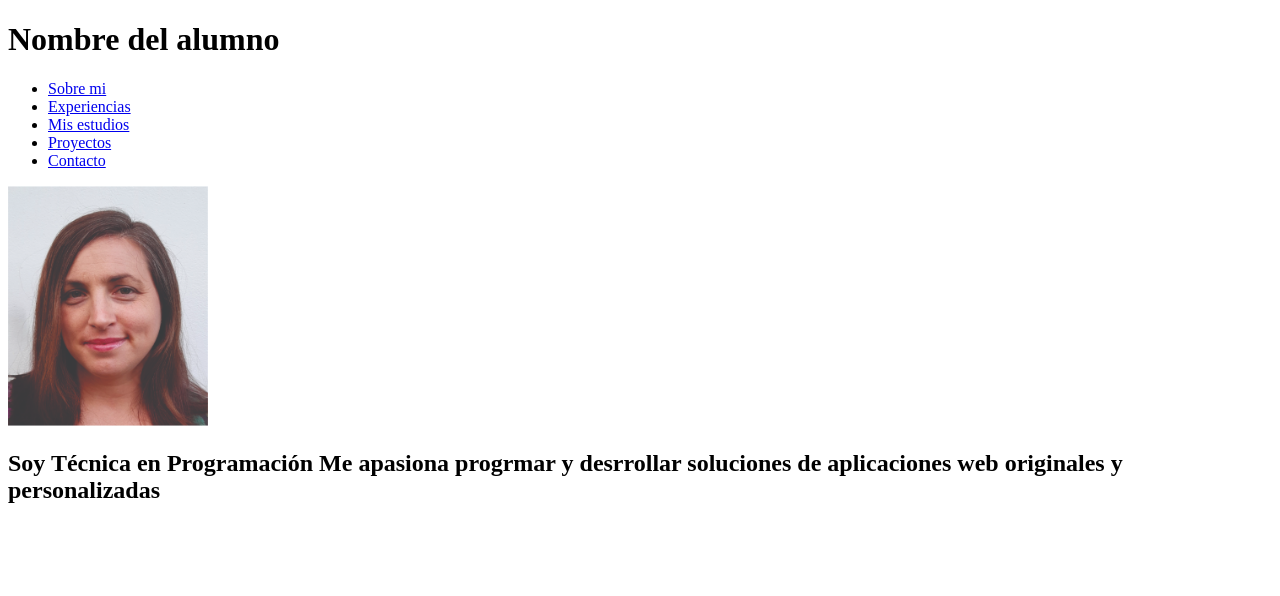
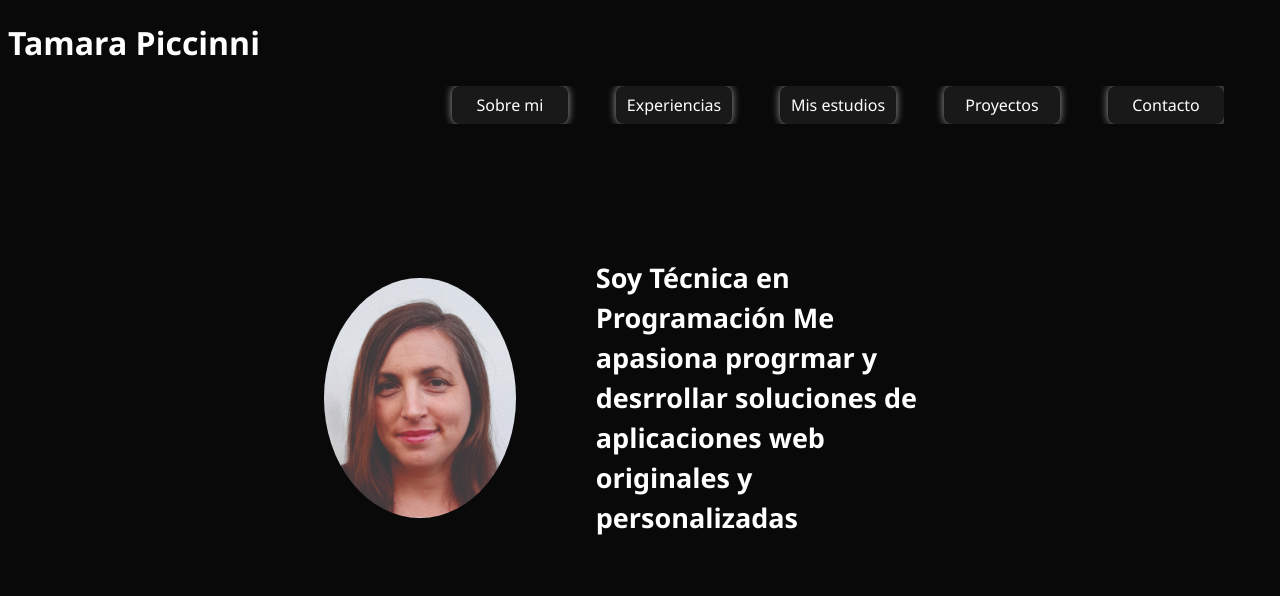
Before and after one commit to Code7C25/Portafolio-web, a plain HTML site: page index.html in a window 1280 px wide. Drawn offline with Linux system fonts and the light colour scheme.

Commit message:
link correcto de css

```diff
--- a/index.html
+++ b/index.html
@@ -8,15 +8,15 @@
     <meta name="viewport" content="width=device-width, initial-scale=1.0">
 
     <!-- agregamos etiquetas meta para el Seo, y otra del author-->
-    <meta name="description" content="Portafolio web de Nombre del alumno">
+    <meta name="description" content="Portafolio web de Tamara Piccinni">
     <meta name="keywords" content="Portafolio, web, desarrollador web, programación,Contacto">
     <meta name="author" content="Tu nombre">
     <title>Portafolio web</title>
-    <link rel="stylesheet" href="./Assets/css/style.css">
+    <link rel="stylesheet" href="./Css/styles.css">
 </head>
 <body>
     <header>
-        <h1>Nombre del alumno</h1>
+        <h1>Tamara Piccinni</h1>
        <!-- <img src="" alt="Tamra Piccinni"> -->
         <nav>
             <ul class="navigation">
```
